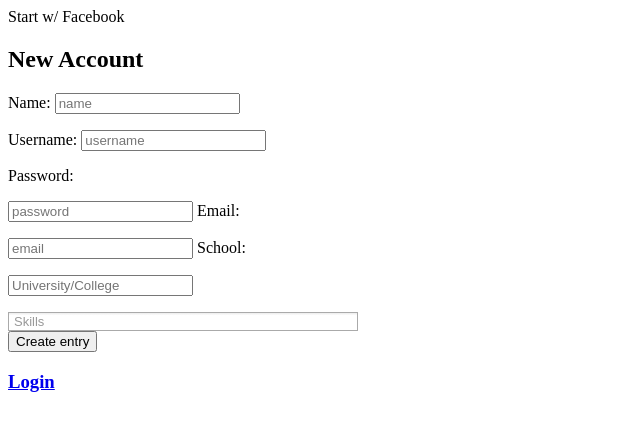
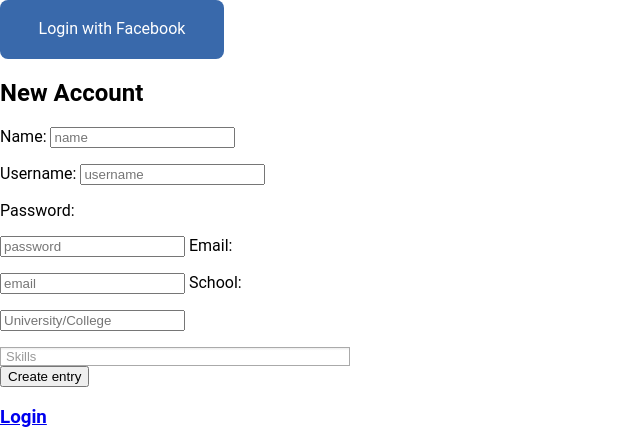
Before and after one commit to alokedesai/Database-Setup, a Flask app: page /signup in a window 1280 px wide. Shown: the top 427 px of the page, without its empty margins (0-640 px from the left). Run offline with Flask 2, Linux system fonts and the light colour scheme; parts of the project's set-up code (start-up, migrations or seed data) failed here and were passed over; some libraries are stand-ins or nearby versions.

Commit message:
imporved styling

```diff
--- a/templates/new.html
+++ b/templates/new.html
@@ -4,6 +4,7 @@
   <link rel="stylesheet" href="static/chosen.css">
   <script src="https://ajax.googleapis.com/ajax/libs/jquery/1.9.1/jquery.min.js" type="text/javascript"></script>
   <script src="static/chosen.jquery.js" type="text/javascript"></script>
+  <link rel="stylesheet" type="text/css" href="static/styles.css">
 </head>
 <body>
   <div id="fb-root"></div>
@@ -30,7 +31,7 @@
       oauth      : true,
       xfbml      : true
     });
-    $(document).trigger('fbload');
+
   };
 
 
@@ -43,16 +44,13 @@
 
 
 
-   $(document).on(
-    'fbload',  //  <---- HERE'S OUR CUSTOM EVENT BEING LISTENED FOR
-    function(){
+    function fb(){
         //some code that requires the FB object
         //such as...
-        FB.getLoginStatus(function(res){
-            if( res.status == "connected" ){
-                FB.api('/me', function(fbUser) {
-                    // alert(college(fbUser["education"])  + " "  + fbUser["hometown"]["name"]);
-                    $("#name").val(fbUser["name"]);
+         FB.login(function(response) {
+   if (response.authResponse) {
+     FB.api('/me', function(fbUser) {
+       $("#name").val(fbUser["name"]);
                   if (college(fbUser["education"]) != "no") {
                     $("#school").val(college(fbUser["education"]));
                     $("#school").prop("readonly", true);
@@ -60,17 +58,20 @@
 
                   $("#email").val(fbUser["email"]);
 
+     });
+   } else {
+     console.log('User cancelled login or did not fully authorize.');
+   }
+ }, {scope:'email,user_education_history'});;
+  }
 
-                });
-            }
-        });
 
-    }
-);
+
 </script>
 
 
-<div class="fb-login-button" data-scope = "email, user_education_history" data-show-faces="true" data-width="200" data-max-rows="1">Start w/ Facebook</div>
+<!-- <div class="fb-login-button" data-scope = "email, user_education_history" data-show-faces="true" data-width="200" data-max-rows="1">Start w/ Facebook</div> -->
+<div class="button btn-blue" onclick="fb()">Login with Facebook</div>
   <h2>New Account</h2>
   <form action="{{ url_for('results') }}" method=post>
     <p>
```
